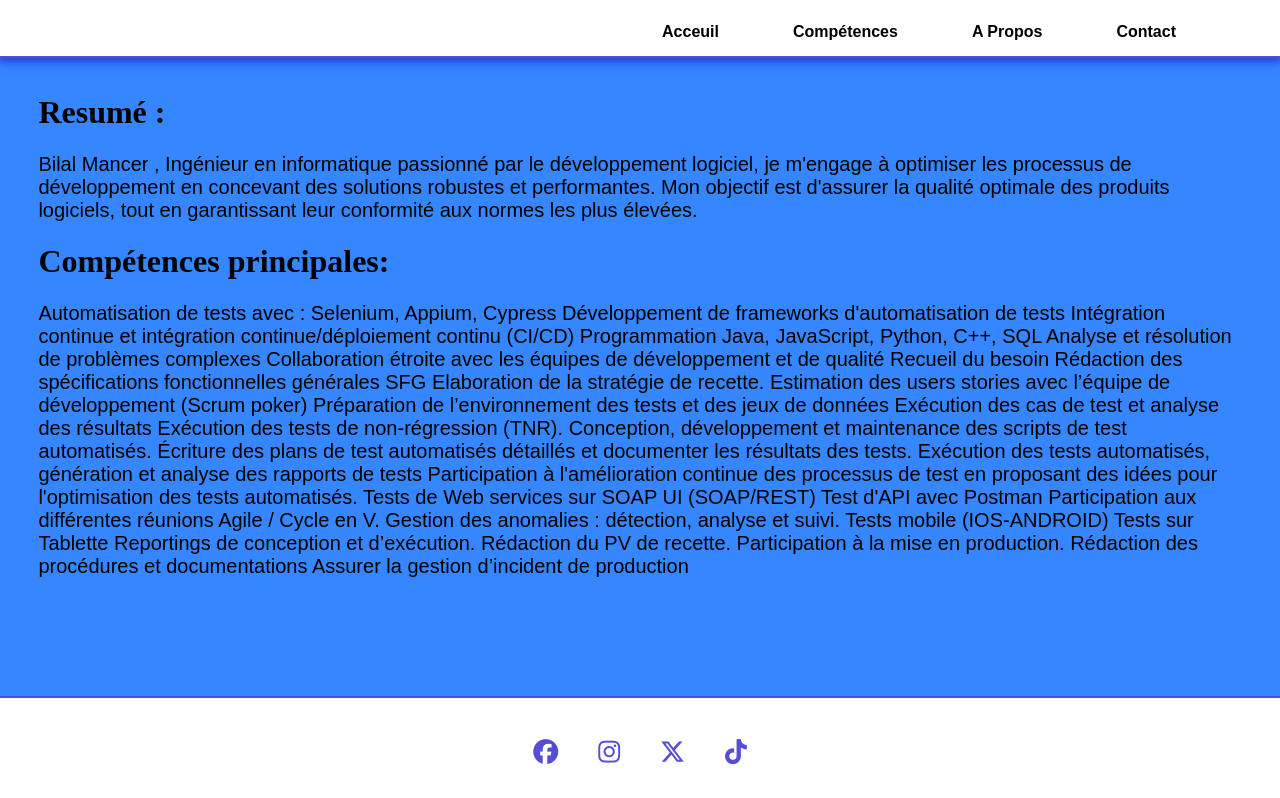
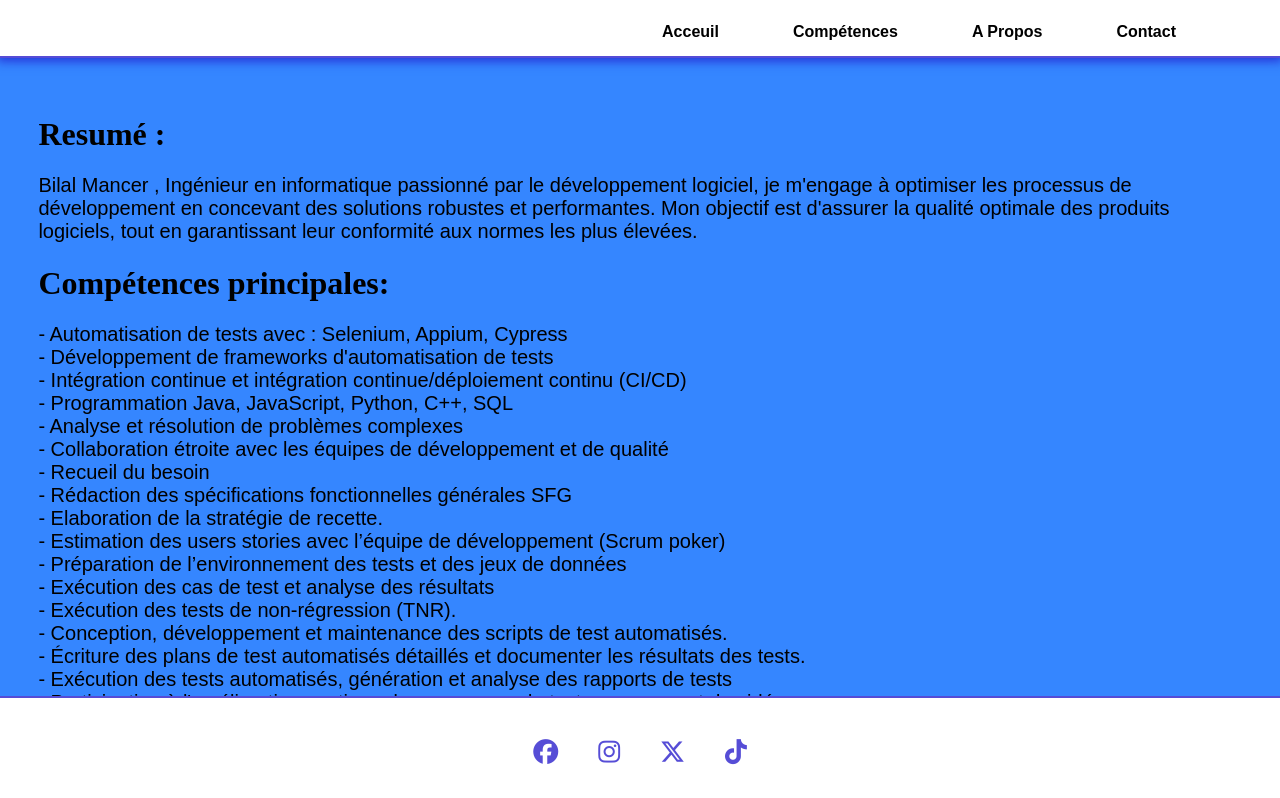
Before and after one commit to abdbilal146/my_portfolio, an Angular app: page /about-me in a window 1280 px wide. Shown: the top 798 px of the page. Built offline with nearby package versions, Linux system fonts and the light colour scheme.

Commit message:
about-me , contact , home , skills pages , footer  updated and my resume json added

```diff
--- a/src/app/components/about-me-page/about-me-page.component.css
+++ b/src/app/components/about-me-page/about-me-page.component.css
@@ -5,15 +5,23 @@
     top: 7vh;
     left: 0;
     width: 100%;
-    height: 80vh;
+    height: 130vh;
     background: #3586ff;
 }
 
 .contenu-container{
     margin: 3%;
+    overflow-y: scroll;
+    scrollbar-width: none;
 }
 
 .contenu-container p {
     font-family: sans-serif;
     font-size: 20px;
 }
+
+@media (max-width: 600px) and (max-height: 935px){
+    .contact-page-container{
+        height: 215vh;
+    }
+}
--- a/src/app/components/about-me-page/about-me-page.component.html
+++ b/src/app/components/about-me-page/about-me-page.component.html
@@ -9,34 +9,34 @@
                 <h1>Compétences principales:</h1>
 
             <p>
-                Automatisation de tests avec : Selenium, Appium, Cypress
-                Développement de frameworks d'automatisation de tests
-                Intégration continue et intégration continue/déploiement continu (CI/CD)
-                Programmation Java, JavaScript, Python, C++, SQL
-                Analyse et résolution de problèmes complexes
-                Collaboration étroite avec les équipes de développement et de qualité
-                Recueil du besoin
-                Rédaction des spécifications fonctionnelles générales SFG
-                Elaboration de la stratégie de recette.
-                Estimation des users stories avec l’équipe de développement (Scrum poker)
-                Préparation de l’environnement des tests et des jeux de données
-                Exécution des cas de test et analyse des résultats
-                Exécution des tests de non-régression (TNR).
-                Conception, développement et maintenance des scripts de test automatisés.
-                Écriture des plans de test automatisés détaillés et documenter les résultats des tests.
-                Exécution des tests automatisés, génération et analyse des rapports de tests
-                Participation à l'amélioration continue des processus de test en proposant des idées pour l'optimisation des tests automatisés.
-                Tests de Web services sur SOAP UI (SOAP/REST)
-                Test d'API avec Postman
-                Participation aux différentes réunions Agile / Cycle en V.
-                Gestion des anomalies : détection, analyse et suivi.
-                Tests mobile (IOS-ANDROID)
-                Tests sur Tablette
-                Reportings de conception et d’exécution.
-                Rédaction du PV de recette.
-                Participation à la mise en production.
-                Rédaction des procédures et documentations
-                Assurer la gestion d’incident de production
+                &#45; Automatisation de tests avec : Selenium, Appium, Cypress<br>
+                &#45; Développement de frameworks d'automatisation de tests<br>
+                &#45; Intégration continue et intégration continue/déploiement continu (CI/CD)<br>
+                &#45; Programmation Java, JavaScript, Python, C++, SQL<br>
+                &#45; Analyse et résolution de problèmes complexes<br>
+                &#45; Collaboration étroite avec les équipes de développement et de qualité<br>
+                &#45; Recueil du besoin<br>
+                &#45; Rédaction des spécifications fonctionnelles générales SFG<br>
+                &#45; Elaboration de la stratégie de recette.<br>
+                &#45; Estimation des users stories avec l’équipe de développement (Scrum poker)<br>
+                &#45; Préparation de l’environnement des tests et des jeux de données <br>
+                &#45; Exécution des cas de test et analyse des résultats<br>
+                &#45; Exécution des tests de non-régression (TNR).<br>
+                &#45; Conception, développement et maintenance des scripts de test automatisés.<br>
+                &#45; Écriture des plans de test automatisés détaillés et documenter les résultats des tests.<br>
+                &#45; Exécution des tests automatisés, génération et analyse des rapports de tests <br>
+                &#45; Participation à l'amélioration continue des processus de test en proposant des idées pour <br>&#45; l'optimisation des tests automatisés.<br>
+                &#45; Tests de Web services sur SOAP UI (SOAP/REST)<br>
+                &#45; Test d'API avec Postman<br>
+                &#45; Participation aux différentes réunions Agile / Cycle en V. <br>
+                &#45; Gestion des anomalies : détection, analyse et suivi.<br>
+                &#45; Tests mobile (IOS-ANDROID) <br>
+                &#45; Tests sur Tablette<br>
+                &#45; Reportings de conception et d’exécution.<br>
+                &#45; Rédaction du PV de recette.<br>
+                &#45; Participation à la mise en production.<br>
+                &#45; Rédaction des procédures et documentations <br>
+                &#45; Assurer la gestion d’incident de production<br>
             </p>
         </div>
 </div>
--- a/src/app/components/contact-page/contact-page.component.css
+++ b/src/app/components/contact-page/contact-page.component.css
@@ -63,6 +63,15 @@
         display: block;
     }
 
+    .contact-us-container{
+        top: 29vh;
+    }
+
+    .contact-us-content-container{
+        text-align: center;
+        top: 35vh;
+    }
+
     .contact-us-content-container ul {
         display: block;
 
--- a/src/app/components/footer/footer.component.css
+++ b/src/app/components/footer/footer.component.css
@@ -1,5 +1,5 @@
 .footer-container{
-    position: absolute;
+    position: fixed;
     top: 87vh;
     right: 0;
     left: 0;
@@ -7,6 +7,8 @@
     border-top: 2px solid;
     border-color: rgba(33, 21, 201, 0.76);
     /*box-shadow:0px 0px 10px 3px rgba(33, 21, 201, 0.76);*/
+    z-index: 1000;
+    background: white;
 
 }
 
--- a/src/app/components/home-page/home-page.component.ts
+++ b/src/app/components/home-page/home-page.component.ts
@@ -1,4 +1,5 @@
 import { Component } from '@angular/core';
+import { Meta, Title } from '@angular/platform-browser';
 
 @Component({
   selector: 'app-home-page',
@@ -9,4 +10,14 @@ import { Component } from '@angular/core';
 })
 export class HomePageComponent {
 
+  constructor(private title:Title, private meta:Meta){}
+
+
+  ngOnInit(): void {
+    //Called after the constructor, initializing input properties, and the first call to ngOnChanges.
+    //Add 'implements OnInit' to the class.
+    this.title.setTitle('Acceuil');
+    this.meta.updateTag({name:'description', content:'Hello , my name is Abd-ElFetah (Bilal) Mancer, this is my portfolio'});
+
+  }
 }
--- a/src/app/components/skills-page/skills-page.component.ts
+++ b/src/app/components/skills-page/skills-page.component.ts
@@ -1,6 +1,7 @@
 import { Component } from '@angular/core';
 import { Cards } from '../models/cards';
 import { CommonModule } from '@angular/common';
+import { Meta, Title } from '@angular/platform-browser';
 
 @Component({
   selector: 'app-skills-page',
@@ -33,4 +34,15 @@ export class SkillsPageComponent {
     }
   ]
 
+
+  constructor(private meta:Meta, private title : Title){}
+
+
+  ngOnInit(): void {
+    //Called after the constructor, initializing input properties, and the first call to ngOnChanges.
+    //Add 'implements OnInit' to the class.
+    this.title.setTitle('Mes Compétences');
+    this.meta.updateTag({name:'description', content:'Bilal Mancer Skills page'});
+  }
+
 }
--- /dev/null
+++ b/src/assets/my_resume.json
@@ -0,0 +1,5 @@
+[
+    {
+        "resumer" : ""
+    }
+]
```
